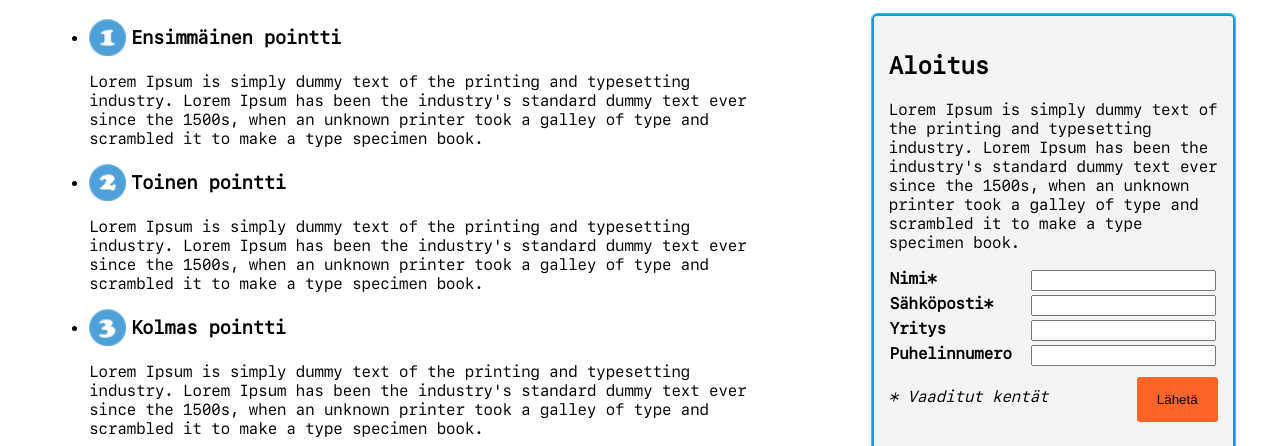
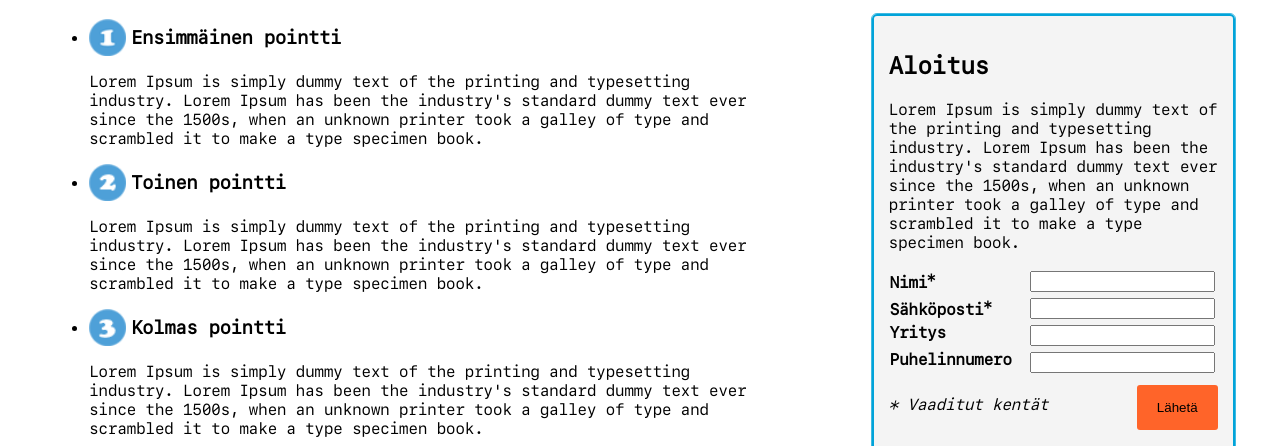
Before and after one commit to Sisilisko/Java_Script, a plain HTML site: page HTML perusteet/Responsive page 26.08/index.html in a window 1280 px wide. Shown: the part 353-799 px from the top of the page. Drawn offline with Linux system fonts and the light colour scheme.

Commit message:
+ sup for *

```diff
--- a/HTML perusteet/Responsive page 26.08/index.html
+++ b/HTML perusteet/Responsive page 26.08/index.html
@@ -49,9 +49,9 @@
         <h2>Aloitus</h2>
           <p>Lorem Ipsum is simply dummy text of the printing and typesetting industry. Lorem Ipsum has been the industry's standard dummy text ever since the 1500s, when an unknown printer took a galley of type and scrambled it to make a type specimen book.</p>
           <form class="" action="index.html" method="post">
-            <label for="nimi">Nimi*
+            <label for="nimi">Nimi<sup>*</sup>
             <input type="text" name="" value="" id="nimi" required></label>
-            <label for="email">Sähköposti*
+            <label for="email">Sähköposti<sup>*</sup>
             <input type="email" name="" value="" id="email" required></label>
             <label for="company">Yritys
             <input type="text" name="" value="" id="company"></label>
--- a/HTML perusteet/Responsive page 26.08/styles.css
+++ b/HTML perusteet/Responsive page 26.08/styles.css
@@ -66,7 +66,7 @@
   float: right;
   clear: both;
   margin-bottom: 7px;
-  margin: 1px;
+  margin: 2px;
 }
 label {
   font-weight: bold;
```
